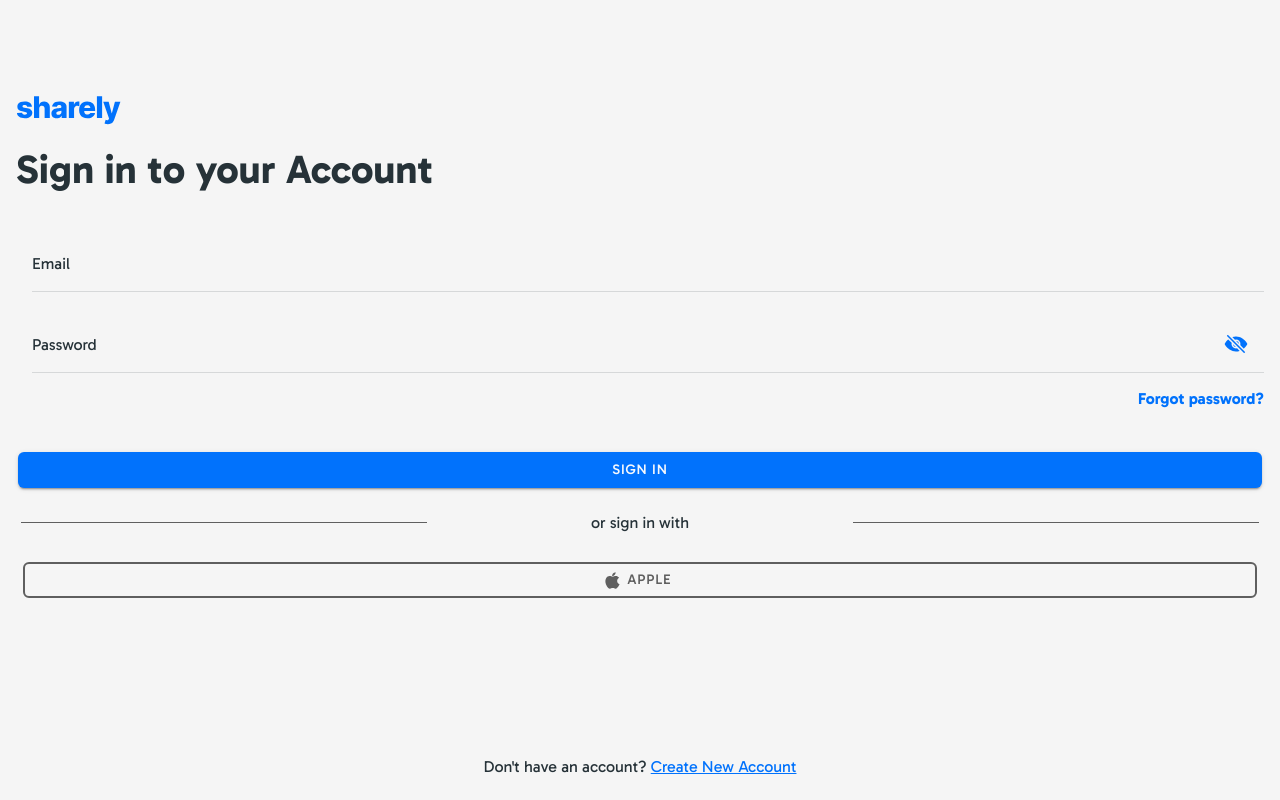
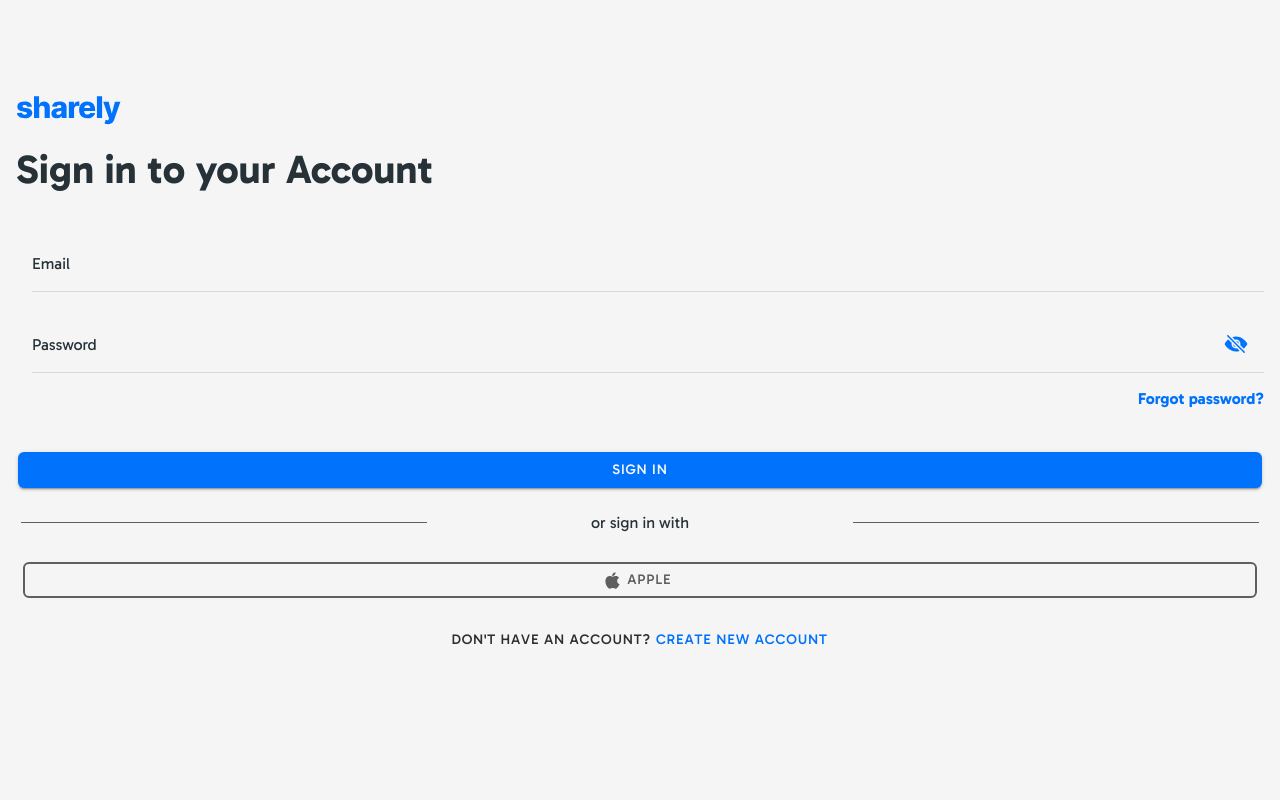
Before and after one commit to charithAmila/sharely, a React (Vite) app: page /login in a window 1280 px wide. Built offline with nearby package versions, Linux system fonts and the light colour scheme; no server answers; what @capacitor/core would draw is missing.

Commit message:
Login and Sign issue

```diff
--- a/src/pages/Login.tsx
+++ b/src/pages/Login.tsx
@@ -1,25 +1,19 @@
 import {
   IonButton,
-  IonCol,
   IonContent,
   IonIcon,
   IonInput,
   IonItem,
   IonPage,
-  IonRow,
   IonSpinner,
   IonText,
   useIonToast,
 } from "@ionic/react";
 import { useState } from "react";
 import { useForm, Controller, SubmitHandler } from "react-hook-form";
-import { Link } from "react-router-dom";
 import { eye, eyeOff } from "ionicons/icons";
 import { useAuthContext } from "../context/AuthContext";
 import { EMAIL_REGEX } from "../utils/constant";
-import Logo from "../assets/svg/ExpandedLogo";
-import AppleLogin from "../components/AppleLogin";
-import GoogleLogin from "../components/GoogleLogin";
 import AuthHeader from "../components/auth/AuthHeader";
 import SocialAuth from "../components/auth/SocialAuth";
 
@@ -68,7 +62,12 @@
 
   return (
     <IonPage>
-      <IonContent className="ion-padding" scrollY={false} fullscreen>
+      <IonContent
+        className="ion-padding"
+        style={{ backgroundColor: "#f5f5f5" }}
+        scrollY={false}
+        fullscreen
+      >
         <div className="flex flex-column h-100vh">
           <AuthHeader title="Sign in to your Account" />
           <form className="pt-5" onSubmit={handleSubmit(onSubmit)}>
@@ -166,13 +165,13 @@
             </div>
           </form>
           <SocialAuth />
-          <div className="flex flex-column justify-content-center align-items-center flex-grow-1">
-            <IonText className="pb-4 mt-auto">
-              <p className="ion-text-center">
-                Don't have an account?{" "}
-                <Link to="/sign-up">Create New Account</Link>
-              </p>
-            </IonText>
+          <div className="flex flex-column justify-content-start align-items-center flex-grow-1">
+            <IonButton fill="clear" routerLink="/sign-up">
+              <IonText color="dark" style={{ marginRight: "5px" }}>
+                <p className="">Don't have an account? </p>
+              </IonText>{" "}
+              Create New Account
+            </IonButton>
           </div>
         </div>
       </IonContent>
--- a/src/pages/SignUp.tsx
+++ b/src/pages/SignUp.tsx
@@ -1,5 +1,4 @@
 import { useState } from "react";
-import { Link } from "react-router-dom";
 import {
   IonButton,
   IonContent,
@@ -9,6 +8,7 @@
   IonPage,
   IonSpinner,
   IonText,
+  useIonRouter,
   useIonToast,
 } from "@ionic/react";
 import { useForm, Controller, SubmitHandler } from "react-hook-form";
@@ -36,6 +36,7 @@
   const [loading, setLoading] = useState(false);
   const [showPassword, setShowPassword] = useState(false);
   const [present] = useIonToast();
+  const router = useIonRouter();
 
   const onSubmit: SubmitHandler<IFormInput> = async (data: IFormInput) => {
     try {
@@ -59,7 +60,12 @@
 
   return (
     <IonPage>
-      <IonContent className="ion-padding" fullscreen scrollY={false}>
+      <IonContent
+        className="ion-padding"
+        style={{ backgroundColor: "#f5f5f5" }}
+        fullscreen
+        scrollY={false}
+      >
         <div className="flex flex-column h-100vh">
           <AuthHeader
             title={
@@ -202,12 +208,13 @@
             </div>
           </form>
           <SocialAuth />
-          <div className="flex flex-column justify-content-center align-items-center flex-grow-1">
-            <IonText className="pb-4 mt-auto">
-              <p className="ion-text-center">
-                Already have a account? <Link to="/login">Login</Link>
-              </p>
-            </IonText>
+          <div className="flex flex-row justify-content-center align-items-center">
+            <IonButton fill="clear" onClick={() => router.goBack()}>
+              <IonText color="dark" style={{ marginRight: "5px" }}>
+                <p className="">Already have a account?</p>
+              </IonText>{" "}
+              Login
+            </IonButton>
           </div>
         </div>
       </IonContent>
```
